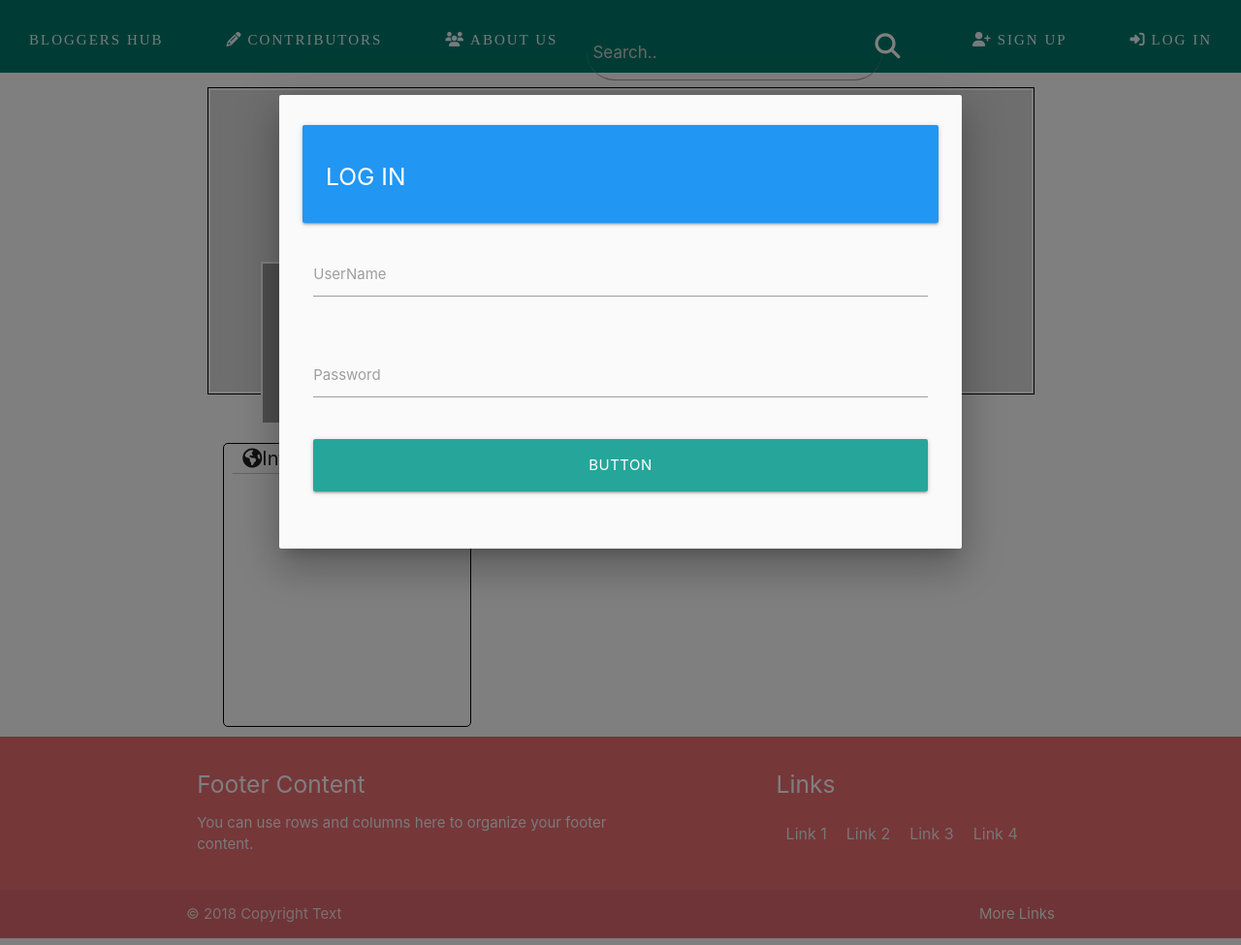
After one commit to s-sanyal/Bloggers-Hub, a Django app: a page that uses posts/templates/posts/base.html in a window 1280 px wide, after a click on "LOG IN". The commit adds this page. Shown: the whole page at 97% size. Run offline with Django 3.2, Linux system fonts and the light colour scheme; data comes from the database, SQL or seed files in the repository; some libraries are stand-ins or nearby versions; some web fonts are replaced; grey boxes are pictures that could not be loaded.

Commit message:
Designed the User Profile Page

```diff
--- a/blog/settings.py
+++ b/blog/settings.py
@@ -120,3 +120,5 @@
 # https://docs.djangoproject.com/en/1.9/howto/static-files/
 
 STATIC_URL = '/static/'
+MEDIA_ROOT = os.path.join(BASE_DIR, 'media')
+MEDIA_URL = '/media/'
--- a/blog/urls.py
+++ b/blog/urls.py
@@ -1,8 +1,12 @@
 
 from django.conf.urls import include, url
 from django.contrib import admin
-
+from django.conf import settings
+from django.conf.urls.static import static
 urlpatterns = [
     url(r'^admin/', admin.site.urls),
     url(r'^posts/', include('posts.urls')),
 ]
+if settings.DEBUG:
+    urlpatterns+= static(settings.STATIC_URL,document_root=settings.STATIC_ROOT)
+    urlpatterns+= static(settings.MEDIA_URL,document_root=settings.MEDIA_ROOT)
--- a/posts/models.py
+++ b/posts/models.py
@@ -9,6 +9,7 @@
      mail=models.CharField(max_length=250,editable=False)
      phone=models.IntegerField(default=0)
      city=models.CharField(max_length=100)
+     profile_pic=models.FileField(blank=True, null=True,default='settings.MEDIA_ROOT/static/posts/images/blank-profile-picture-973460_640.png')
      @receiver(post_save,sender=User)
      def create_user_profile(sender,instance, created, **kwargs):
          if created:
--- a/posts/static/posts/style1.css
+++ b/posts/static/posts/style1.css
@@ -96,7 +96,7 @@
     border:None;
 }
 .contents{
-    width: 80%;
+    width: 60%;
     margin-top: 20px;
     border: 1px solid black;
     margin-left:  35px;
@@ -140,3 +140,6 @@
     margin : 10px;
     color: gray;
 }
+li{
+    font-size: 16px;
+}
--- a/posts/static/posts/style3.css
+++ b/posts/static/posts/style3.css
@@ -26,7 +26,7 @@
     padding: 10px;
     float: left;
     /*line-height: 20px;*/
-    font-size: 1.5em;
+    font-size: 18px;
     /*border : 1px solid  red;*/
 }
 .ql-editor{
--- /dev/null
+++ b/posts/static/posts/style5.css
@@ -0,0 +1,90 @@
+main{
+    top:6em;
+    position: relative;
+    height: auto;
+    overflow: auto;
+    /*border: 2px solid red;*/
+}
+.cover{
+    position: relative;
+    /*margin: 6em 20px 20px 17% ;*/
+    top:0em;
+    margin-left:auto;
+    margin-right:auto;
+    margin-bottom:20px;
+    border: 1px solid black;
+    width: 853px;
+}
+.profile_pic{
+    position: absolute;
+    top: 12em;
+    left: 21%;
+}
+img.pp,img.cp{
+    position: relative;
+    border: 2.5px solid white;
+}
+.bio{
+    position: relative;
+    border: 1px solid  black;
+    border-radius: 5px;
+    width: 20%;
+    height: 30%;
+    margin-top:50px;
+    left: 18%;
+}
+.bio_title{
+    position: relative;
+    width: 93%;
+    margin-left: auto;
+    margin-right: auto;
+    padding-left: 10px;
+    font-size:20px;
+    /*border:2px solid  red;*/
+    border-bottom: 1px solid rgba(0,0,0,0.2);
+}
+.title span{
+    margin-right:5px;
+}
+.page-footer{
+    margin-top:100px;
+}
+.info{
+    padding-left:20px;
+    padding-right: 20px;
+    margin :  auto;
+    margin-top: 20px;
+    height : auto;
+    overflow : hidden;
+    width:80%;
+    border:None;
+}
+.contents{
+    top:0;
+    width:87%;
+    margin-left: 20px;
+    margin-bottom: 20px;
+    margin-top:0px;
+}
+.all_blogs{
+    top: -200px;
+    /* border: 2px solid red; */
+    position: relative;
+    left: 38%;
+    width: 50%;
+}
+.blog-details li{
+    font-size: 14px;
+}
+.title{
+
+    white-space: nowrap;
+    font-size: 40px;
+    margin-top: 20px;
+    margin-right: 20px;
+    /*width: 300px;*/
+    /*border: 2px solid red;*/
+    display: block;
+    overflow: hidden;
+    text-overflow: ellipsis;
+}
--- a/posts/templates/posts/base.html
+++ b/posts/templates/posts/base.html
@@ -17,7 +17,7 @@
     {%load static %}
     {% include 'posts/modal1.html' %}
     {% include 'posts/modal2.html' %}
-
+    {% include 'posts/modal3.html' %}
 </head>
 <body>
         <div class="preloader-background">
@@ -49,7 +49,7 @@
         <a href="#">{{request.user.username}}</a>
         {% else %}
         <a class="modal-trigger" href="#modal1"><span><i class="fa fa-sign-in" aria-hidden="true"></i></span>LOG IN</a>
-        <a href="#"><span><i class="fa fa-user-plus" aria-hidden="true"></i></span>SIGN UP</a>
+        <a class="modal-trigger" href="#modal3"><span><i class="fa fa-user-plus" aria-hidden="true"></i></span>SIGN UP</a>
         {% endif %}
 
     </div>
--- a/posts/templates/posts/index.html
+++ b/posts/templates/posts/index.html
@@ -59,7 +59,7 @@
                 <div id="toolbar"></div>
                 <div id="editor{{forloop.counter}}"></div>
                 <a class="waves-effect waves-light btn-large more" href="{%url 'posts:descriptions' blog.topic.id blog.id %}">READ MORE</a>
-        </div>
+            </div>
         {% endfor %}
     {% endif %}
     <div id="editor" style="visibility:hidden;display:none"></div>
--- /dev/null
+++ b/posts/templates/posts/modal3.html
@@ -0,0 +1,32 @@
+<html>
+     <div id="modal3" class="modal">
+                    <div class="modal-content">
+                        <div class="card-panel blue white-text"><h5>SIGN UP</h5></div>
+                        <div class="row">
+                            <form class="col s12" action="{% url 'posts:registration' %}" method="post" enctype="multipart/form-data">
+                                {% csrf_token %}
+                                <div class="row">
+                                    <div class="input-field col s12">
+                                        <input id="USERNAME" type="text" class="validate" name="username" autocomplete="off">
+                                            <label class="active"  for="USERNAME">UserName</label>
+                                    </div>
+                                </div>
+                                <div class="row">
+                                    <div class="input-field col s12">
+                                        <input id="email" type="email" name="email" class="validate">
+                                        <label for="email">Email</label>
+                                    </div>
+                                </div>
+                                <div class="row">
+                                    <div class="input-field col s12">
+                                        <input id="PASSWORD" type="password" class="validate" name="password" autocomplete="off">
+                                        <label class="active" for="PASSWORD">Password</label>
+                                    </div>
+                                </div>
+                                <button class="btn-large waves-effect waves-dark"  type="submit" style="width:100%">REGISTER</button>
+                            </form>
+
+                        </div>
+                    </div>
+                </div>
+</html>
--- a/posts/templates/posts/profile.html
+++ b/posts/templates/posts/profile.html
@@ -1,3 +1,86 @@
-<h1>{{ user.username }}</h1>
-<h1>{{ user.profile.phone }}</h1>
-<h1>{{ user.profile.city }}</h1>
+<html>
+    <head>
+        <script type="text/javascript" src="https://code.jquery.com/jquery-3.3.1.min.js"></script>
+        <!-- Compiled and minified CSS -->
+        <link rel="stylesheet" href="https://cdnjs.cloudflare.com/ajax/libs/materialize/1.0.0-alpha.4/css/materialize.min.css">
+
+        <!-- Compiled and minified JavaScript -->
+        <script src="https://cdnjs.cloudflare.com/ajax/libs/materialize/1.0.0-alpha.4/js/materialize.min.js"></script>
+        <script src="https://use.fontawesome.com/64b4715cd6.js"></script>
+        <script src="//cdn.quilljs.com/1.3.6/quill.js"></script>
+        <script src="//cdn.quilljs.com/1.3.6/quill.min.js"></script>
+        <link href="//cdn.quilljs.com/1.3.6/quill.snow.css" rel="stylesheet">
+        <link href="//cdn.quilljs.com/1.3.6/quill.bubble.css" rel="stylesheet">
+        {%load static %}
+        <link rel="stylesheet" type="text/css" href="{% static 'posts/style3.css' %}">
+
+        <link rel="stylesheet" type="text/css" href="{% static 'posts/style.css' %}"/>
+
+        <link rel="stylesheet" type="text/css" href="{% static 'posts/style1.css' %}"/>
+        <link rel="stylesheet" type="text/css" href="{% static 'posts/style5.css' %}"/>
+    </head>
+    <body>
+        {% include 'posts/base.html' %}
+        <main>
+        <div class="cover">
+
+            <img class="cp" src="/static/posts/images/default-bigcover.jpg" width="851px" height="315px">
+        </div>
+        <div class="profile_pic">
+            {% if user.profile.profile_pic %}
+            <img class="pp" src="{{user.profile.profile_pic.url}}"  width="168px" height="168px">
+            {% else %}
+                <img class="pp" src="/static/posts/images/blank-profile-picture-973460_640.png" width="168px" height="168px">
+            {% endif %}
+        </div>
+        <div class="bio">
+            <div class="bio_title"><span><i class="fa fa-globe" aria-hidden="true"></i></span>Intro</div>
+        </div>
+
+        {% if all_blogs %}
+        <div class="all_blogs">
+        {% for blog in all_blogs %}
+
+            <div class="contents">
+                    <div class="title"><span><i class="fa fa-user-circle-o" aria-hidden="true"></i></span>{{ blog.title }}</div>
+                <div class="blog-details">
+                    <ul>
+                        <li><span><i class="fa fa-pencil" aria-hidden="true"></i></span> : {{ blog.author }}</li>
+                        <li><span><i class="fa fa-tag" aria-hidden="true"></i></span> : {{ blog.topic }}</li>
+                        <li><span><i class="fa fa-calendar-plus-o" aria-hidden="true"></i></span> : {{ blog.published_date }}</li>
+                        <li><span><i class="fa fa-eye" aria-hidden="true"></i></span> :  {{ blog.views }}</li>
+                    </ul>
+                </div>
+                <div id="toolbar"></div>
+                <div class="info" id="editor{{forloop.counter}}"></div>
+                <a class="waves-effect waves-light btn-large more" href="{%url 'posts:descriptions' blog.topic.id blog.id %}">READ MORE</a>
+            </div>
+        {% endfor %}
+    </div>
+    {% endif %}
+    <div id="editor" style="visibility:hidden;display:none"></div>
+    </main>
+        {% include 'posts/footer.html' %}
+
+    <script>
+        var quill = new Quill('#editor',{
+            modules:{
+                toolbar:false
+            },
+            theme:'bubble'
+        });
+        var blogs = jQuery.parseJSON( "{{ pair | escapejs}}" );
+        console.log(blogs);
+        var count = Object.keys(blogs).length;
+        console.log(count);
+        for(i=0;i<count;i++){
+            if(blogs[i]==""){
+                continue;
+            }
+            var y=$.parseJSON(blogs[i]);
+            quill.setContents(y);
+            $('#editor'+(i+1)).html(quill.root.innerHTML.substring(0,300)+"...");
+        }
+    </script>
+</body>
+</html>
--- a/posts/templates/posts/registration_form.html
+++ b/posts/templates/posts/registration_form.html
@@ -1,6 +1,7 @@
 <form action="" method="post" enctype="multipart/form-data">
     {% csrf_token %}
     {% for field in form %}
+        <p>{{field.errors}}</p>
         <label >{{ field.label_tag }}</label>
         <div>{{ field }}</div>
     {% endfor %}
--- a/posts/urls.py
+++ b/posts/urls.py
@@ -20,4 +20,6 @@
     url(r'^(?P<topic_id>[0-9]+)/page=(?P<page>[0-9]+)/$',views.detail, name='detail'),
      # /posts/logout/
      url(r'^logout/$',views.logout_view,name='logout_view'),
+     #/posts/user=<user_id>
+     url(r'^users=(?P<user_id>[0-9]+)/$',views.profile_view, name='profile'),
 ]
--- a/posts/views.py
+++ b/posts/views.py
@@ -52,21 +52,25 @@
     form_class=UserForm
     template_name= 'posts/registration_form.html'
     def get(self,request):
-        form=self.form_class(None)
-        return render(request,self.template_name,{'form':form})
+        pass
+        # form=self.form_class(None)
+        # return render(request,self.template_name,{'form':form})
     def post(self,request):
-        form=self.form_class(request.POST)
-        if form.is_valid():
-            user=form.save(commit=False)
-            username=form.cleaned_data['username']
-            password=form.cleaned_data['password']
-            user.set_password(password)
-            user.save()
-            user.profile.city=form.cleaned_data['city']
-            user.profile.phone=form.cleaned_data['phone']
-            user.profile.save()
-
-            return redirect('posts:index')
+        # form=self.form_class(request.POST)
+        # if form.is_valid():
+        #     user=form.save(commit=False)
+        username=request.POST['username']
+        password=request.POST['password']
+        email=request.POST['email']
+        #     user.set_password(password)
+        #     user.save()
+        #     user.profile.city=form.cleaned_data['city']
+        #     user.profile.phone=form.cleaned_data['phone']
+        #     user.profile.save()
+        user=User.objects.create_user(username=username,email=email,password=password)
+        profile=Profile.objects.get(user=user)
+        return render(request,'posts/profile.html',{'user':user,'profile':profile})
+        #return render(request,self.template_name,{'form':form})
 
 class LoginFormView(View):
     #form_class=LoginForm
@@ -109,5 +113,16 @@
         author=request.user.username
         title=request.POST['title']
         description=request.POST['description']
-        Blogs.objects.create(topic=Topic.objects.get(topic_name=topic),author=Profile.objects.get(user=User.objects.get(username=author)),title=title,description=description)
+        Blogs.objects.create(topic=Topic.objects.get(topic_name=topic),
+                author=Profile.objects.get(user=User.objects.get(username=author)),title=title,description=description)
         return redirect('posts:index')
+def profile_view(request,user_id):
+    user=User.objects.get(id=user_id)
+    profile=Profile.objects.get(user=user)
+    all_blogs=Blogs.objects.filter(author=profile)
+    pair={};i=0
+    for blog in all_blogs:
+        pair[i]=blog.description
+        i+=1
+    return render(request,'posts/profile.html',{'user':user,'profile':profile,'all_blogs':all_blogs,
+                'pair':json.dumps(pair)})
```
Also changed, not shown: media/20170313_163318.jpg (added), media/20180114_124728.jpg (added), posts/migrations/0023_profile_profile_pic.py (added), posts/static/posts/images/blank-profile-picture-973460_640.png (added), posts/static/posts/images/default-bigcover.jpg (added), posts/static/posts/images/default.png (added).
